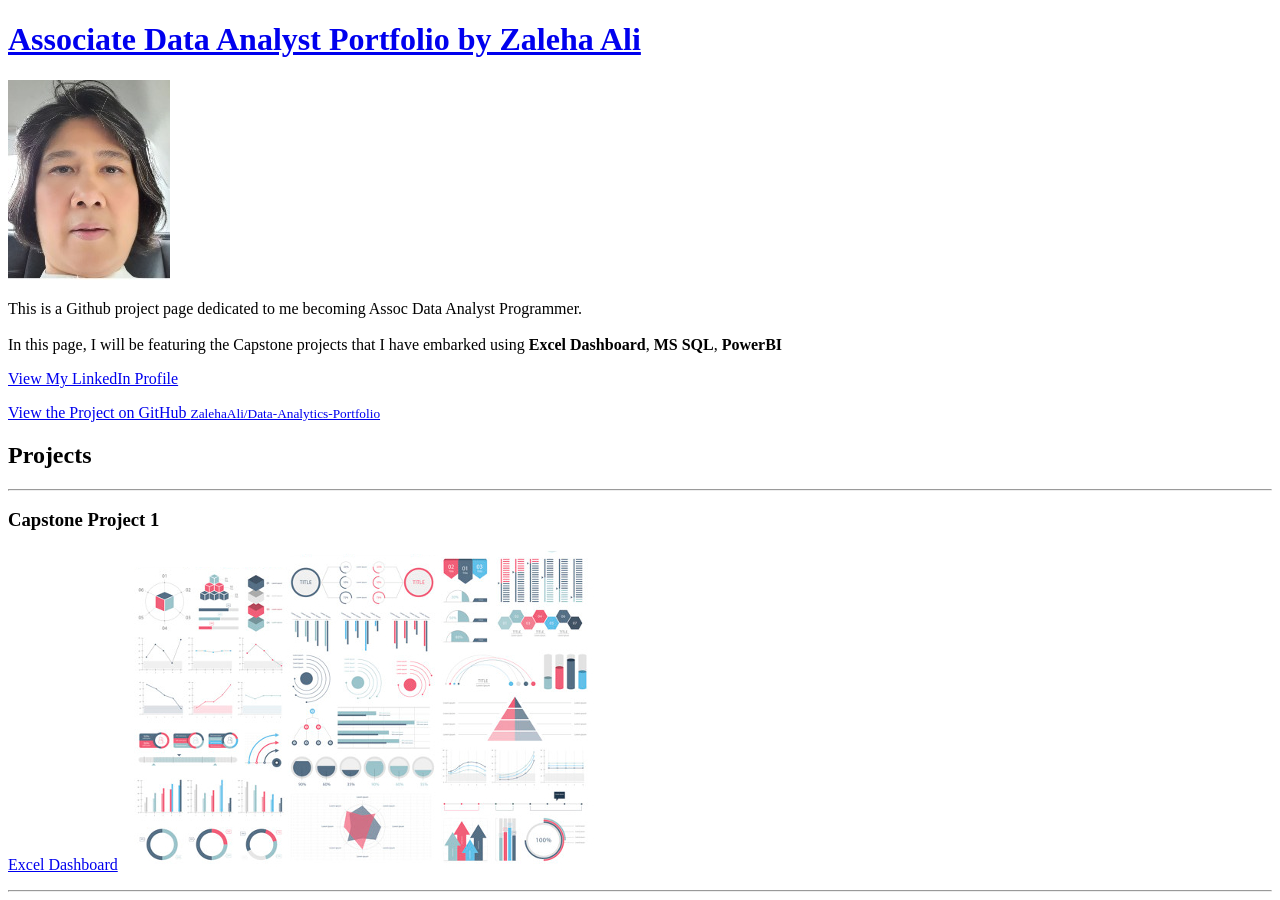
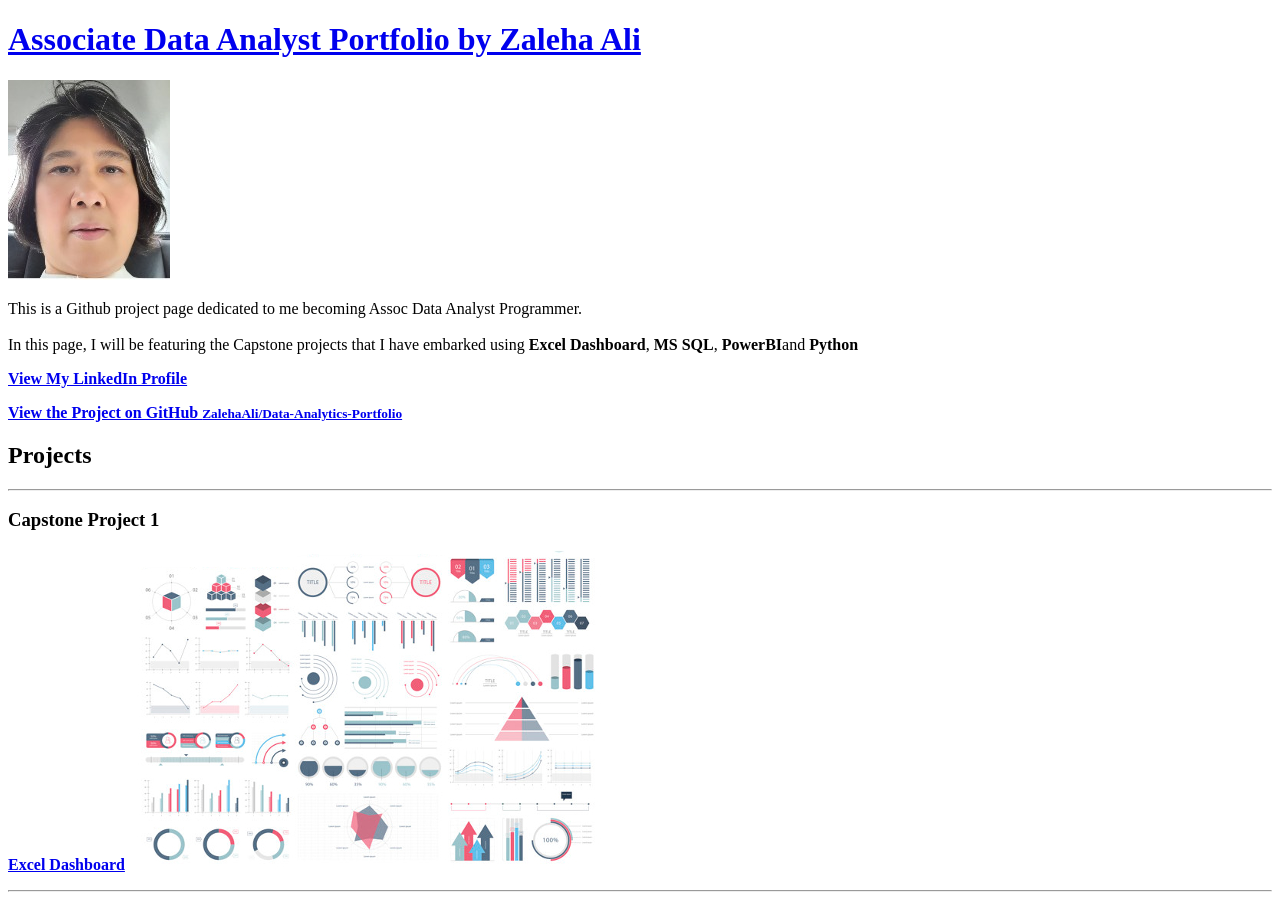
Before and after one commit to ZalehaAli/Data-Analytics-Portfolio, a Jekyll site: the page built from index.md, in a window 1280 px wide and 900 px high. Built offline with Jekyll 4.4.1, drawn with Linux system fonts in a browser that asks for light colours; our own code applies the rules of GitHub Pages for plain Markdown files.

Commit message:
Update _config.yml

```diff
--- a/_config.yml
+++ b/_config.yml
@@ -2,7 +2,7 @@ title: Associate Data Analyst Portfolio by Zaleha Ali # your name (or website ti
 logo: "/images/mypic.jpg?raw=true" # your photo (or logo) here
 description: This is a Github project page dedicated to me becoming Assoc Data Analyst Programmer.
   <br><br>
-  In this page, I will be featuring the Capstone projects that I have embarked using <strong> Excel Dashboard</strong>, <strong>MS SQL</strong>, <strong> PowerBI</strong>
+  In this page, I will be featuring the Capstone projects that I have embarked using <strong> Excel Dashboard</strong>, <strong>MS SQL</strong>, <strong> PowerBI</strong>and <strong> Python
   <p>
   <a href="https://www.linkedin.com/in/example/">View My LinkedIn Profile</a> </p>
 theme: jekyll-theme-minimal
```
